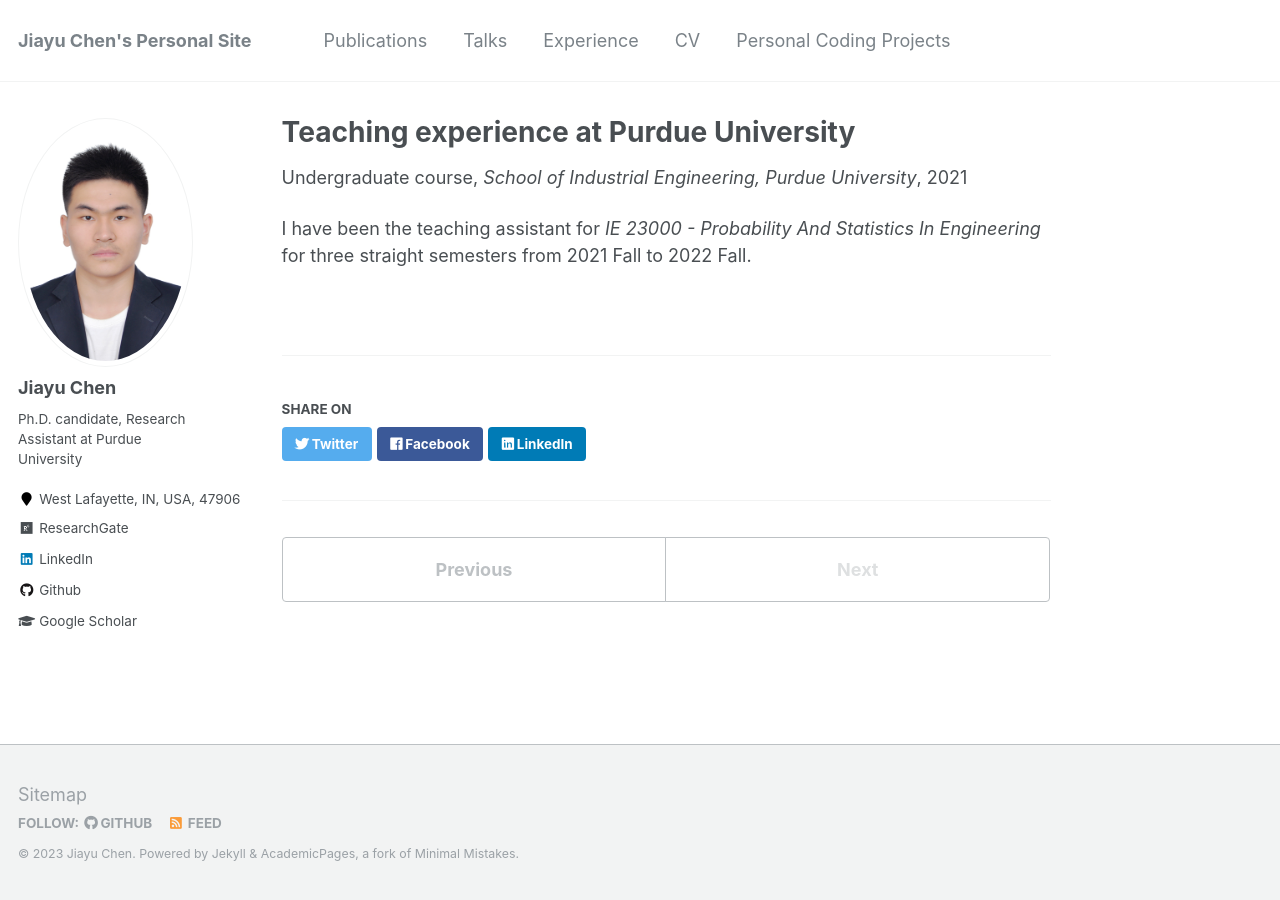
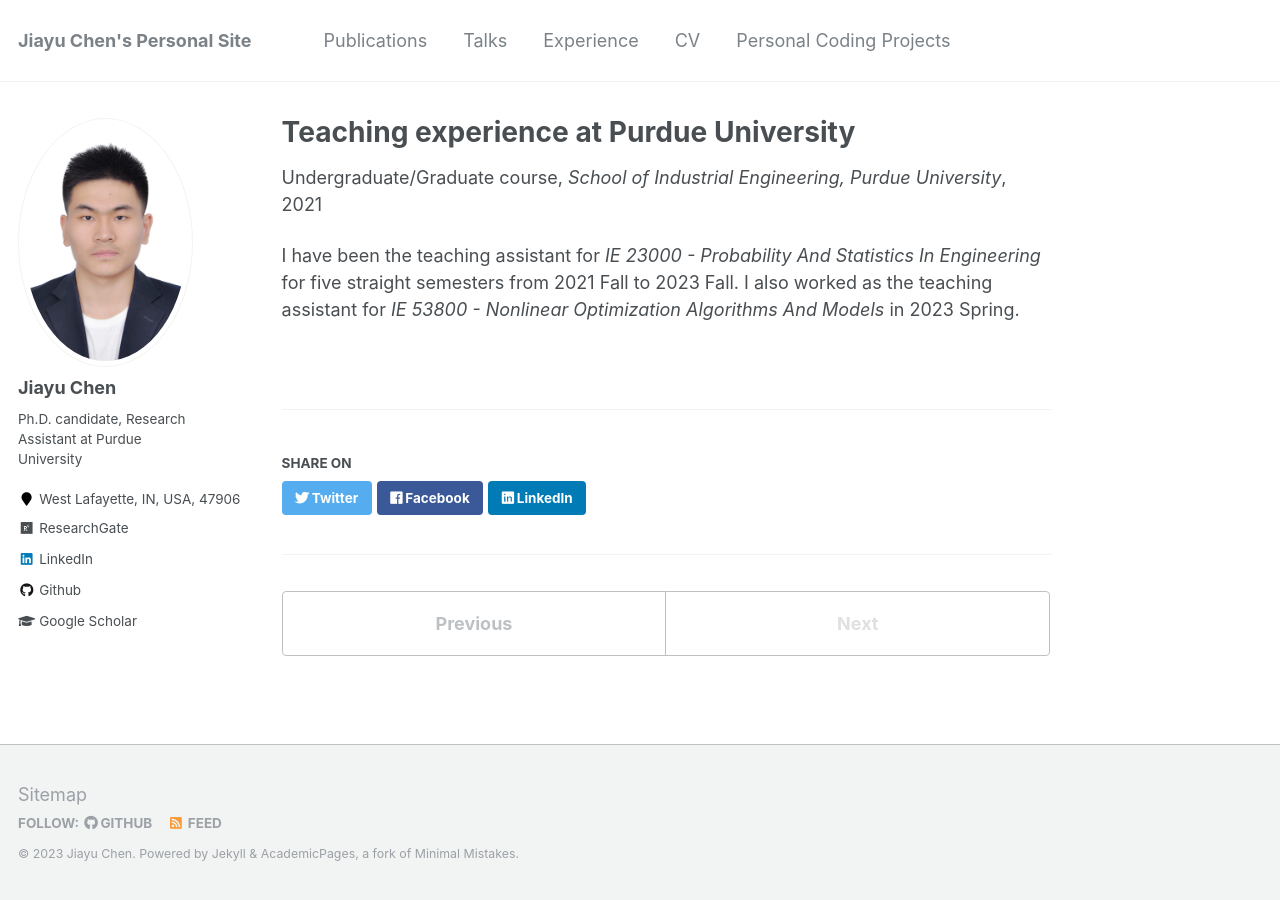
Before and after one commit to LucasCJYSDL/LucasCJYSDL.github.io, a Jekyll site: the page built from _teaching/teaching-1.md, in a window 1280 px wide. Built offline with Jekyll 4.4.1, drawn with Linux system fonts in a browser that asks for light colours.

```diff
--- a/_teaching/teaching-1.md
+++ b/_teaching/teaching-1.md
@@ -1,11 +1,11 @@
 ---
 title: "Teaching experience at Purdue University"
 collection: teaching
-type: "Undergraduate course"
+type: "Undergraduate/Graduate course"
 permalink: /teaching/teaching-1
 venue: "School of Industrial Engineering, Purdue University"
 date: 2021-08-01
 location: "West Lafayette, IN, USA"
 ---
 
-I have been the teaching assistant for *IE 23000 - Probability And Statistics In Engineering* for three straight semesters from 2021 Fall to 2022 Fall.
+I have been the teaching assistant for *IE 23000 - Probability And Statistics In Engineering* for five straight semesters from 2021 Fall to 2023 Fall. I also worked as the teaching assistant for *IE 53800 - Nonlinear Optimization Algorithms And Models* in 2023 Spring.
```
Also changed, not shown: _talks/pre_1.md (+1 -0 lines), _talks/pre_2.md (+1 -0 lines), _talks/pre_3.md (+1 -0 lines), _talks/pre_4.md (+1 -0 lines), _talks/pre_5.md (+1 -0 lines).
